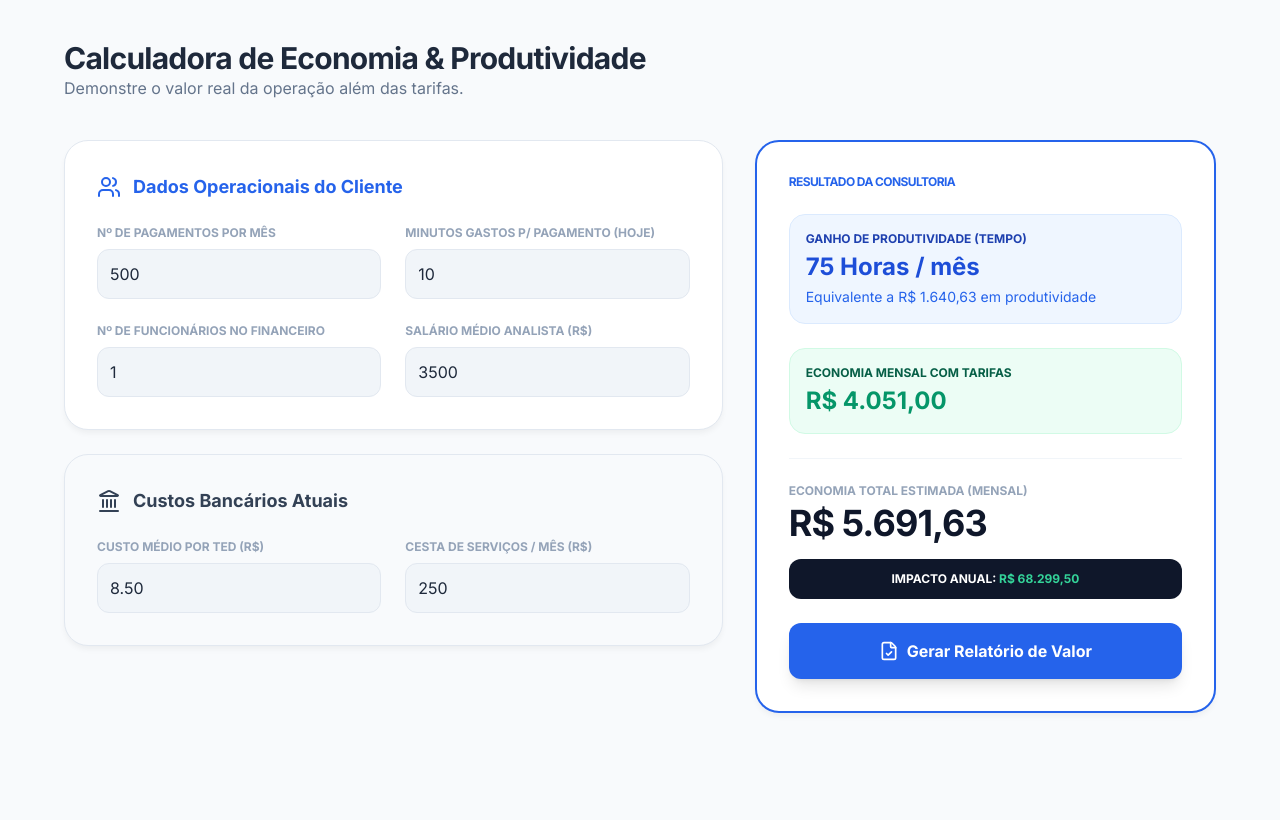
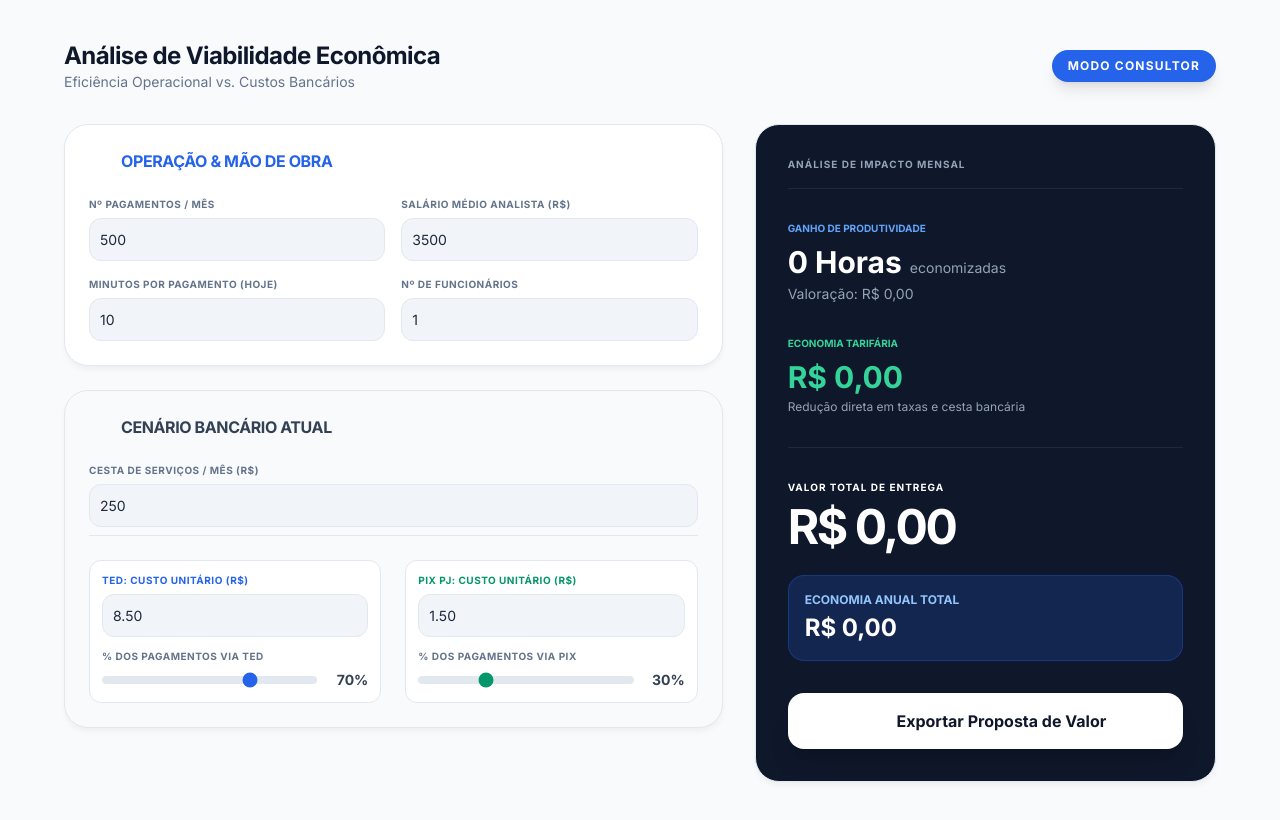
Before and after one commit to carlosvalle-superlogica/calculadora-imobi, a plain HTML site: page index.html in a window 1280 px wide. Drawn offline with nearby package versions, Linux system fonts and the light colour scheme.

Commit message:
Update index.html

```diff
--- a/index.html
+++ b/index.html
@@ -3,66 +3,91 @@
 <head>
     <meta charset="UTF-8">
     <meta name="viewport" content="width=device-width, initial-scale=1.0">
-    <title>Calculadora de Eficiência - Imobi</title>
+    <title>Calculadora de Eficiência Superlógica</title>
     <script src="https://cdn.tailwindcss.com"></script>
     <script src="https://unpkg.com/lucide@latest"></script>
     <style>
         @import url('https://fonts.googleapis.com/css2?family=Inter:wght@300;400;600;700&display=swap');
         body { font-family: 'Inter', sans-serif; background-color: #f8fafc; color: #1e293b; }
         .card-glass { background: white; border: 1px solid #e2e8f0; border-radius: 24px; box-shadow: 0 4px 6px -1px rgba(0,0,0,0.05); }
-        .input-box { width: 100%; background: #f1f5f9; border: 1px solid #e2e8f0; border-radius: 12px; padding: 12px; font-weight: 500; outline: none; transition: all 0.2s; }
-        .input-box:focus { border-color: #2563eb; background: white; ring: 2px solid #dbeafe; }
-        .accent-text { color: #2563eb; font-weight: 700; }
+        .input-box { width: 100%; background: #f1f5f9; border: 1px solid #e2e8f0; border-radius: 12px; padding: 10px; font-weight: 500; outline: none; transition: all 0.2s; font-size: 14px; }
+        .input-box:focus { border-color: #2563eb; background: white; box-shadow: 0 0 0 3px rgba(37, 99, 235, 0.1); }
+        .label-title { display: block; text-transform: uppercase; font-size: 10px; font-weight: 800; color: #64748b; margin-bottom: 6px; letter-spacing: 0.05em; }
     </style>
 </head>
 <body class="p-4 md:p-10">
     <div class="max-w-6xl mx-auto">
-        <header class="mb-10 text-center md:text-left">
-            <h1 class="text-3xl font-extrabold tracking-tight">Calculadora de Economia & Produtividade</h1>
-            <p class="text-slate-500">Demonstre o valor real da operação além das tarifas.</p>
+        <header class="mb-8 flex flex-col md:flex-row justify-between items-center gap-4">
+            <div class="text-center md:text-left">
+                <h1 class="text-2xl font-black tracking-tight text-slate-900">Análise de Viabilidade Econômica</h1>
+                <p class="text-slate-500 text-sm font-medium">Eficiência Operacional vs. Custos Bancários</p>
+            </div>
+            <div class="bg-blue-600 text-white px-4 py-2 rounded-full text-xs font-bold uppercase tracking-widest shadow-lg">
+                Modo Consultor
+            </div>
         </header>
 
         <div class="grid grid-cols-1 lg:grid-cols-12 gap-8">
             <div class="lg:col-span-7 space-y-6">
 
-                <div class="card-glass p-8">
+                <div class="card-glass p-6">
                     <div class="flex items-center gap-3 mb-6 text-blue-600">
-                        <i data-lucide="users" class="w-6 h-6"></i>
-                        <h2 class="text-lg font-bold">Dados Operacionais do Cliente</h2>
+                        <i data-lucide="users" class="w-5 h-5"></i>
+                        <h2 class="text-md font-bold uppercase tracking-tight">Operação & Mão de Obra</h2>
                     </div>
-                    <div class="grid grid-cols-1 md:grid-cols-2 gap-6">
+                    <div class="grid grid-cols-1 md:grid-cols-2 gap-4">
                         <div>
-                            <label class="block text-xs font-bold uppercase text-slate-400 mb-2">Nº de pagamentos por mês</label>
+                            <label class="label-title">Nº Pagamentos / Mês</label>
                             <input type="number" id="qtdPagamentos" value="500" class="input-box" oninput="calcular()">
                         </div>
                         <div>
-                            <label class="block text-xs font-bold uppercase text-slate-400 mb-2">Minutos gastos p/ pagamento (Hoje)</label>
+                            <label class="label-title">Salário Médio Analista (R$)</label>
+                            <input type="number" id="salarioMedio" value="3500" class="input-box" oninput="calcular()">
+                        </div>
+                        <div>
+                            <label class="label-title">Minutos por Pagamento (Hoje)</label>
                             <input type="number" id="minutosHoje" value="10" class="input-box" oninput="calcular()">
                         </div>
                         <div>
-                            <label class="block text-xs font-bold uppercase text-slate-400 mb-2">Nº de funcionários no financeiro</label>
+                            <label class="label-title">Nº de Funcionários</label>
                             <input type="number" id="numFuncionarios" value="1" class="input-box" oninput="calcular()">
-                        </div>
-                        <div>
-                            <label class="block text-xs font-bold uppercase text-slate-400 mb-2">Salário médio analista (R$)</label>
-                            <input type="number" id="salarioMedio" value="3500" class="input-box" oninput="calcular()">
                         </div>
                     </div>
                 </div>
 
-                <div class="card-glass p-8 bg-slate-50">
+                <div class="card-glass p-6 bg-slate-50">
                     <div class="flex items-center gap-3 mb-6 text-slate-700">
-                        <i data-lucide="landmark" class="w-6 h-6"></i>
-                        <h2 class="text-lg font-bold">Custos Bancários Atuais</h2>
+                        <i data-lucide="layout-grid" class="w-5 h-5"></i>
+                        <h2 class="text-md font-bold uppercase tracking-tight">Cenário Bancário Atual</h2>
                     </div>
-                    <div class="grid grid-cols-1 md:grid-cols-2 gap-6">
-                        <div>
-                            <label class="block text-xs font-bold uppercase text-slate-400 mb-2">Custo médio por TED (R$)</label>
-                            <input type="number" id="custoTed" value="8.50" class="input-box" oninput="calcular()">
+                    <div class="grid grid-cols-1 md:grid-cols-2 gap-x-6 gap-y-4">
+                        <div class="md:col-span-2 pb-2 border-b border-slate-200">
+                            <label class="label-title">Cesta de Serviços / Mês (R$)</label>
+                            <input type="number" id="cestaServicos" value="250" class="input-box" oninput="calcular()">
                         </div>
-                        <div>
-                            <label class="block text-xs font-bold uppercase text-slate-400 mb-2">Cesta de Serviços / Mês (R$)</label>
-                            <input type="number" id="cestaServicos" value="250" class="input-box" oninput="calcular()">
+
+                        <div class="space-y-4 pt-2">
+                            <div class="p-3 bg-white rounded-xl border border-slate-200">
+                                <label class="label-title text-blue-600">TED: Custo Unitário (R$)</label>
+                                <input type="number" id="custoTed" value="8.50" class="input-box" oninput="calcular()">
+                                <label class="label-title mt-3">% dos Pagamentos via TED</label>
+                                <div class="flex items-center gap-3">
+                                    <input type="range" id="perTed" min="0" max="100" value="70" class="w-full h-2 bg-slate-200 rounded-lg appearance-none cursor-pointer accent-blue-600" oninput="updateMix('ted')">
+                                    <span id="perTedLabel" class="text-sm font-bold text-slate-700 w-12 text-right">70%</span>
+                                </div>
+                            </div>
+                        </div>
+
+                        <div class="space-y-4 pt-2">
+                            <div class="p-3 bg-white rounded-xl border border-slate-200">
+                                <label class="label-title text-emerald-600">PIX PJ: Custo Unitário (R$)</label>
+                                <input type="number" id="custoPixPJ" value="1.50" class="input-box" oninput="calcular()">
+                                <label class="label-title mt-3">% dos Pagamentos via PIX</label>
+                                <div class="flex items-center gap-3">
+                                    <input type="range" id="perPix" min="0" max="100" value="30" class="w-full h-2 bg-slate-200 rounded-lg appearance-none cursor-pointer accent-emerald-600" oninput="updateMix('pix')">
+                                    <span id="perPixLabel" class="text-sm font-bold text-slate-700 w-12 text-right">30%</span>
+                                </div>
+                            </div>
                         </div>
                     </div>
                 </div>
@@ -70,32 +95,41 @@
 
             <div class="lg:col-span-5">
                 <div class="sticky top-10 space-y-6">
-                    <div class="card-glass p-8 bg-white border-2 border-blue-600 relative overflow-hidden">
-                        <h3 class="text-xs font-black uppercase tracking-tighter text-blue-600 mb-6">Resultado da Consultoria</h3>
+                    <div class="card-glass p-8 bg-slate-900 text-white relative overflow-hidden">
+                        <div class="absolute -right-10 -top-10 opacity-10">
+                            <i data-lucide="trending-up" class="w-40 h-40"></i>
+                        </div>
 
-                        <div class="space-y-6">
-                            <div class="p-4 bg-blue-50 rounded-2xl border border-blue-100">
-                                <p class="text-blue-800 text-xs font-bold uppercase mb-1">Ganho de Produtividade (Tempo)</p>
-                                <p id="resHoras" class="text-2xl font-black text-blue-700">0 Horas / mês</p>
-                                <p id="resValorTempo" class="text-sm font-medium text-blue-600 mt-1">Equivalente a R$ 0,00 em salário</p>
+                        <h3 class="text-[10px] font-black uppercase tracking-widest text-slate-400 mb-8 border-b border-slate-800 pb-4">Análise de Impacto Mensal</h3>
+
+                        <div class="space-y-8 relative z-10">
+                            <div>
+                                <p class="text-blue-400 text-[10px] font-black uppercase mb-2">Ganho de Produtividade</p>
+                                <div class="flex items-baseline gap-2">
+                                    <span id="resHoras" class="text-3xl font-bold">0 Horas</span>
+                                    <span class="text-slate-400 text-sm font-medium">economizadas</span>
+                                </div>
+                                <p id="resValorTempo" class="text-sm text-slate-400 mt-1">Valoração: R$ 0,00</p>
                             </div>
 
-                            <div class="p-4 bg-emerald-50 rounded-2xl border border-emerald-100">
-                                <p class="text-emerald-800 text-xs font-bold uppercase mb-1">Economia Mensal com Tarifas</p>
-                                <p id="resTarifas" class="text-2xl font-black text-emerald-600">R$ 0,00</p>
+                            <div>
+                                <p class="text-emerald-400 text-[10px] font-black uppercase mb-2">Economia Tarifária</p>
+                                <p id="resTarifas" class="text-3xl font-bold text-emerald-400">R$ 0,00</p>
+                                <p class="text-slate-400 text-xs mt-1">Redução direta em taxas e cesta bancária</p>
                             </div>
 
-                            <div class="pt-6 border-t border-slate-100">
-                                <p class="text-slate-400 text-xs font-bold uppercase mb-1">Economia Total Estimada (Mensal)</p>
-                                <p id="resTotal" class="text-4xl font-black text-slate-900 tracking-tight">R$ 0,00</p>
-                                <div class="mt-4 p-3 bg-slate-900 rounded-xl text-center">
-                                    <p class="text-white text-xs font-bold uppercase">Impacto Anual: <span id="resAnual" class="text-emerald-400">R$ 0,00</span></p>
+                            <div class="pt-8 border-t border-slate-800">
+                                <p class="text-white text-[10px] font-black uppercase mb-2 tracking-widest">Valor Total de Entrega</p>
+                                <p id="resTotal" class="text-5xl font-black text-white tracking-tighter">R$ 0,00</p>
+                                <div class="mt-6 p-4 bg-blue-600/20 border border-blue-600/30 rounded-2xl">
+                                    <p class="text-xs text-blue-300 font-bold uppercase mb-1">Economia Anual Total</p>
+                                    <p id="resAnual" class="text-2xl font-bold text-white">R$ 0,00</p>
                                 </div>
                             </div>
 
-                            <button onclick="window.print()" class="w-full bg-blue-600 hover:bg-blue-700 text-white font-bold py-4 rounded-xl transition-all shadow-lg flex items-center justify-center gap-2">
-                                <i data-lucide="file-check" class="w-5 h-5"></i>
-                                Gerar Relatório de Valor
+                            <button onclick="window.print()" class="w-full bg-white text-slate-900 hover:bg-slate-100 font-bold py-4 rounded-2xl transition-all shadow-xl flex items-center justify-center gap-3">
+                                <i data-lucide="download" class="w-5 h-5 text-blue-600"></i>
+                                Exportar Proposta de Valor
                             </button>
                         </div>
                     </div>
@@ -107,49 +141,56 @@
     <script>
         lucide.createIcons();
 
+        function updateMix(source) {
+            const perTed = document.getElementById('perTed');
+            const perPix = document.getElementById('perPix');
+
+            if (source === 'ted') {
+                perPix.value = 100 - perTed.value;
+            } else {
+                perTed.value = 100 - perPix.value;
+            }
+
+            document.getElementById('perTedLabel').innerText = perTed.value + "%";
+            document.getElementById('perPixLabel').innerText = perPix.value + "%";
+            calcular();
+        }
+
         function calcular() {
-            // Inputs Operacionais
+            // Inputs
             const qtd = parseFloat(document.getElementById('qtdPagamentos').value) || 0;
+            const salario = parseFloat(document.getElementById('salarioMedio').value) || 0;
             const minHoje = parseFloat(document.getElementById('minutosHoje').value) || 0;
-            const numFunc = parseFloat(document.getElementById('numFuncionarios').value) || 0;
-            const salario = parseFloat(document.getElementById('salarioMedio').value) || 0;
+            const cesta = parseFloat(document.getElementById('cestaServicos').value) || 0;
+            const custoTed = parseFloat(document.getElementById('custoTed').value) || 0;
+            const custoPixPJ = parseFloat(document.getElementById('custoPixPJ').value) || 0;
+            const pTed = (parseFloat(document.getElementById('perTed').value) || 0) / 100;
+            const pPix = (parseFloat(document.getElementById('perPix').value) || 0) / 100;
 
-            // Inputs Financeiros
-            const custoTed = parseFloat(document.getElementById('custoTed').value) || 0;
-            const cesta = parseFloat(document.getElementById('cestaServicos').value) || 0;
+            // Constantes Superlógica (Mantenha ou ajuste conforme necessário)
+            const minSuperlogica = 1;
+            const custoUnicoSuperlogica = 0.50; // Custo médio Pix na nossa solução
+            const mensalidadeSaas = 199;
 
-            // Constantes da Proposta (Superlógica)
-            const minSuperlogica = 1; // Reduz para 1 minuto com automação
-            const custoPixSuperlogica = 0.50; // Exemplo de custo baixo fixo
-            const mensalidadeSuperlogica = 199;
+            // 1. Cálculo Financeiro Atual
+            const totalTed = (qtd * pTed) * custoTed;
+            const totalPix = (qtd * pPix) * custoPixPJ;
+            const custoAtualBanco = totalTed + totalPix + cesta;
 
-            // 1. Cálculo de Tempo
+            // 2. Cálculo Superlógica
+            const custoSuperlogica = (qtd * custoUnicoSuperlogica) + mensalidadeSaas;
+            const economiaTarifas = custoAtualBanco - custoSuperlogica;
+
+            // 3. Cálculo de Produtividade (Mão de Obra)
             const horasHoje = (qtd * minHoje) / 60;
             const horasSuperlogica = (qtd * minSuperlogica) / 60;
-            const horasEconomizadas = horasHoje - horasSuperlogica;
-
-            // 2. Cálculo de Valor do Tempo (Salário / 160h mensais)
-            const valorHora = salario / 160;
-            const ganhoProdutividade = horasEconomizadas * valorHora;
-
-            // 3. Cálculo Financeiro (Tarifas)
-            const gastoBanco = (qtd * custoTed) + cesta;
-            const gastoSuperlogica = (qtd * custoPixSuperlogica) + mensalidadeSuperlogica;
-            const economiaTarifas = gastoBanco - gastoSuperlogica;
+            const ganhoHoras = horasHoje - horasSuperlogica;
+            const valorHora = salario / 160; // 160h úteis/mês
+            const ganhoFinanceiroTempo = ganhoHoras * valorHora;
 
             // 4. Totais
-            const economiaMensalTotal = economiaTarifas + ganhoProdutividade;
-            const economiaAnual = economiaMensalTotal * 12;
+            const economiaTotalMensal = economiaTarifas + ganhoFinanceiroTempo;
+            const economiaAnual = economiaTotalMensal * 12;
 
             // Update UI
-            document.getElementById('resHoras').innerText = Math.round(horasEconomizadas) + " Horas / mês";
-            document.getElementById('resValorTempo').innerText = "Equivalente a " + ganhoProdutividade.toLocaleString('pt-BR', { style: 'currency', currency: 'BRL' }) + " em produtividade";
-            document.getElementById('resTarifas').innerText = economiaTarifas.toLocaleString('pt-BR', { style: 'currency', currency: 'BRL' });
-            document.getElementById('resTotal').innerText = economiaMensalTotal.toLocaleString('pt-BR', { style: 'currency', currency: 'BRL' });
-            document.getElementById('resAnual').innerText = economiaAnual.toLocaleString('pt-BR', { style: 'currency', currency: 'BRL' });
-        }
-
-        calcular();
-    </script>
-</body>
-</html>
+            document.getElementById('resHoras').innerText = Math.round(gan
```
